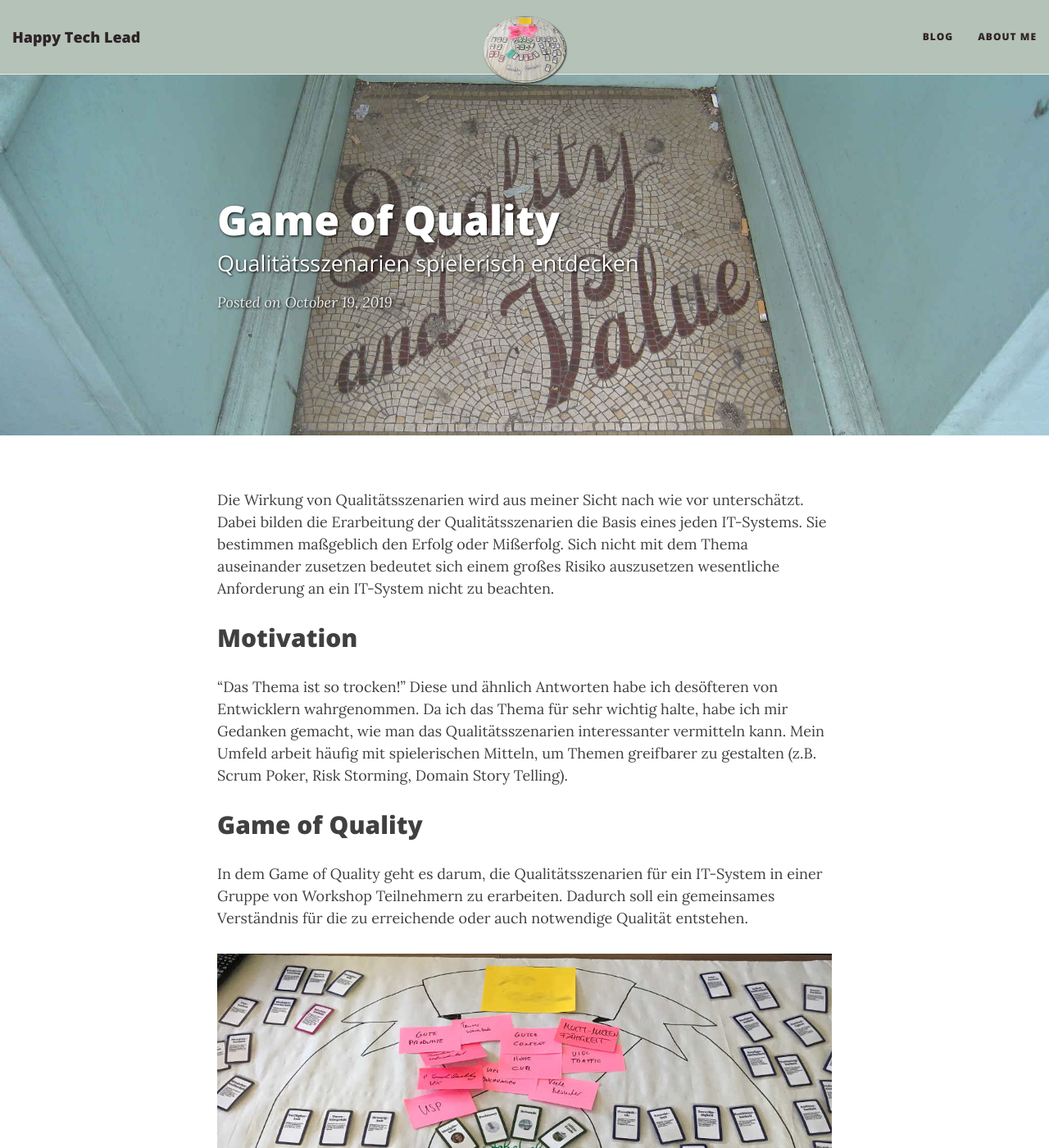
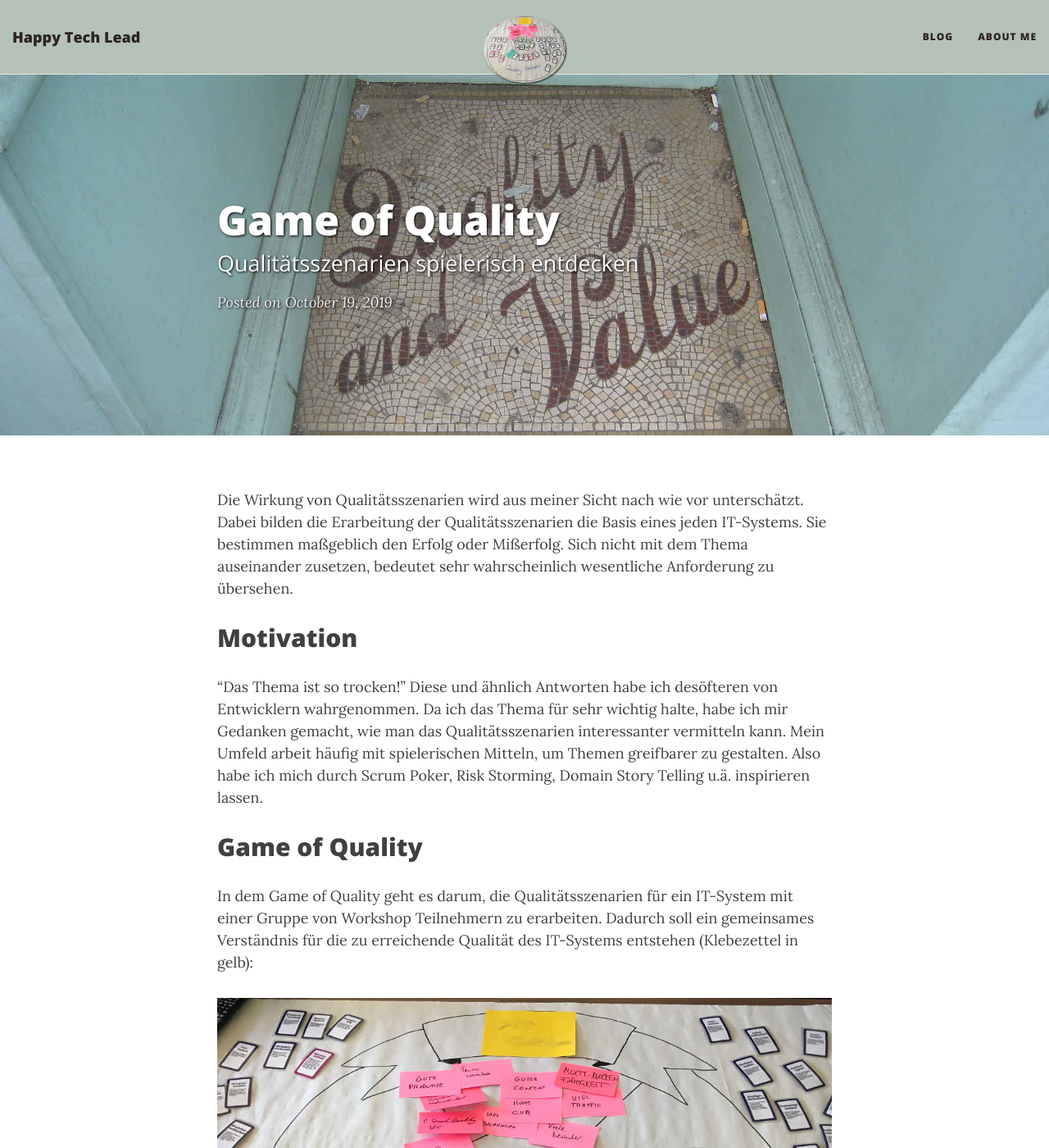
Before and after one commit to meinjens/happytechlead.github.io, a Jekyll site: the page built from _posts/2019-10-19-game-of-quality.md, in a window 1280 px wide and 1400 px high. Shown: the whole window at 82% size. Built offline with Jekyll 4.4.1, drawn with Linux system fonts in a browser that asks for light colours; nearby versions of some CDN libraries; comment, search, counter and statistics services are not loaded; some of the changed text lies outside the part shown.

Commit message:
Feat: Updated post

```diff
--- a/_posts/2019-10-19-game-of-quality.md
+++ b/_posts/2019-10-19-game-of-quality.md
@@ -7,15 +7,15 @@ image: /assets/developing-quality-scenarios.jpg
 tags: [architecture, arc42, qualitätsszenarien]
 ---
 
-Die Wirkung von Qualitätsszenarien wird aus meiner Sicht nach wie vor unterschätzt. Dabei bilden die Erarbeitung der Qualitätsszenarien die Basis eines jeden IT-Systems. Sie bestimmen maßgeblich den Erfolg oder Mißerfolg. Sich nicht mit dem Thema auseinander zusetzen bedeutet sich einem großes Risiko auszusetzen wesentliche Anforderung an ein IT-System nicht zu beachten.
+Die Wirkung von Qualitätsszenarien wird aus meiner Sicht nach wie vor unterschätzt. Dabei bilden die Erarbeitung der Qualitätsszenarien die Basis eines jeden IT-Systems. Sie bestimmen maßgeblich den Erfolg oder Mißerfolg. Sich nicht mit dem Thema auseinander zusetzen, bedeutet sehr wahrscheinlich wesentliche Anforderung zu übersehen.
 
 ## Motivation
 
-"Das Thema ist so trocken!" Diese und ähnlich Antworten habe ich desöfteren von Entwicklern wahrgenommen. Da ich das Thema für sehr wichtig halte, habe ich mir Gedanken gemacht, wie man das Qualitätsszenarien interessanter vermitteln kann. Mein Umfeld arbeit häufig mit spielerischen Mitteln, um Themen greifbarer zu gestalten (z.B. Scrum Poker, Risk Storming, Domain Story Telling).
+"Das Thema ist so trocken!" Diese und ähnlich Antworten habe ich desöfteren von Entwicklern wahrgenommen. Da ich das Thema für sehr wichtig halte, habe ich mir Gedanken gemacht, wie man das Qualitätsszenarien interessanter vermitteln kann. Mein Umfeld arbeit häufig mit spielerischen Mitteln, um Themen greifbarer zu gestalten. Also habe ich mich durch Scrum Poker, Risk Storming, Domain Story Telling u.ä. inspirieren lassen.
 
 ## Game of Quality
 
-In dem Game of Quality geht es darum, die Qualitätsszenarien für ein IT-System in einer Gruppe von Workshop Teilnehmern zu erarbeiten. Dadurch soll ein gemeinsames Verständnis für die zu erreichende oder auch notwendige Qualität entstehen.
+In dem Game of Quality geht es darum, die Qualitätsszenarien für ein IT-System mit einer Gruppe von Workshop Teilnehmern zu erarbeiten. Dadurch soll ein gemeinsames Verständnis für die zu erreichende Qualität des IT-Systems entstehen (Klebezettel in gelb):
 
 [![Game of Quality Workshop](/assets/developing-quality-scenarios-workshop.jpg)](/assets/developing-quality-scenarios-workshop.jpg)
 
```
Also changed, not shown: other parts of _posts/2019-10-19-game-of-quality.md (+1 -1 lines).
